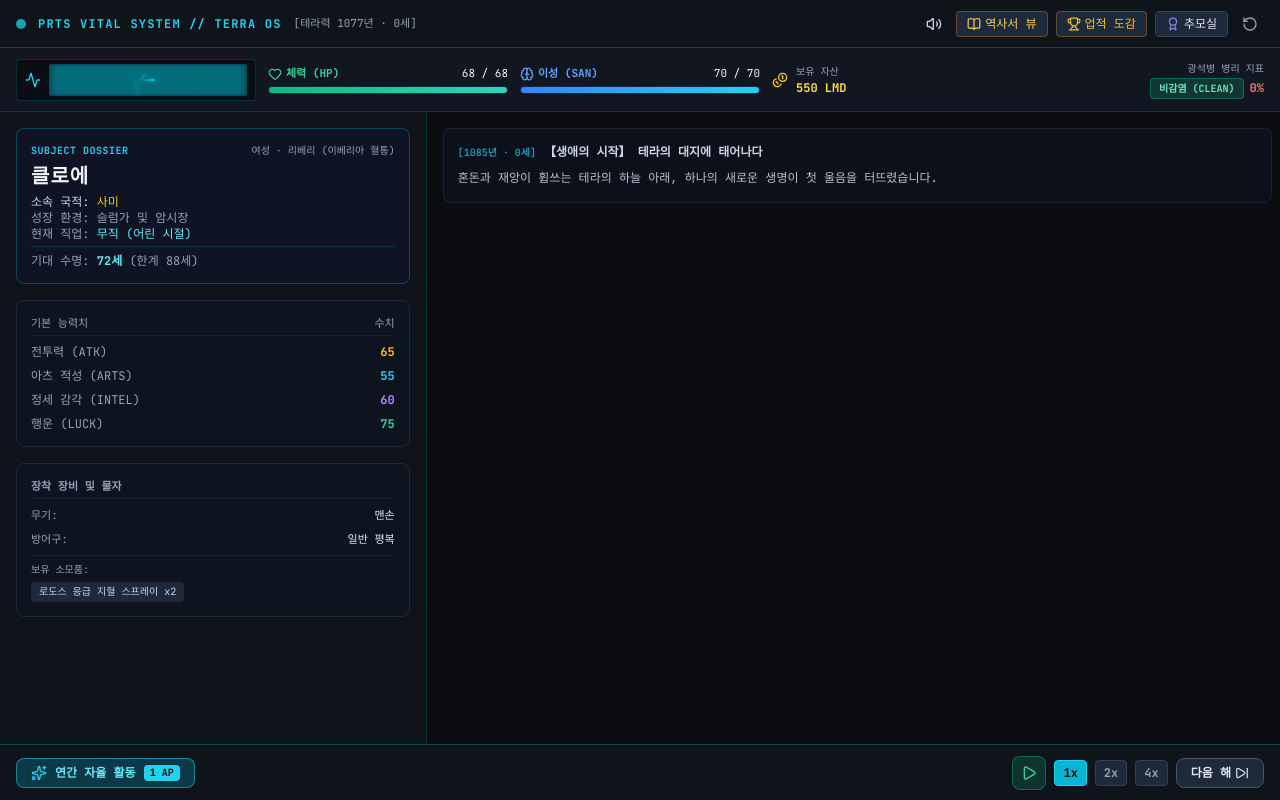
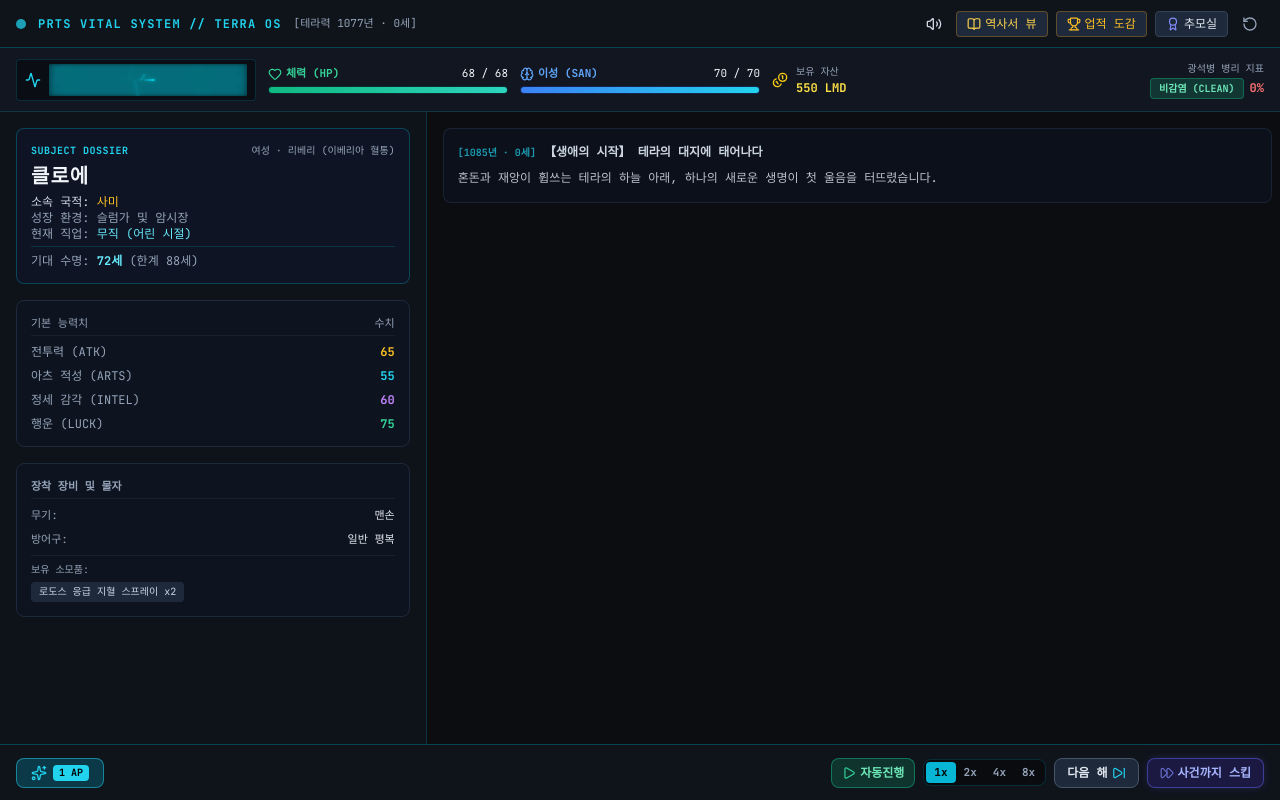
Before and after one commit to nicks2809/IF-terra-life, a React (Vite) app: page / in a window 1280 px wide. Built offline with nearby package versions, Linux system fonts and the light colour scheme; a web font is replaced by a local one.

Commit message:
feat: add 8x speed multiplier, skip to next choice/event, fast pace tuning, and keyboard shortcuts

```diff
--- a/src/App.tsx
+++ b/src/App.tsx
@@ -93,11 +93,47 @@ export const App: React.FC = () => {
     }
   }, [character, currentEvent, battleState, addLog]);
 
+  // 다음 선택지(사건)가 발생할 때까지 즉시 건너뛰기
+  const handleSkipToNextEvent = useCallback(() => {
+    if (!character.isAlive || currentEvent || battleState?.isActive) return;
+
+    sound.playVitalPulse();
+    let currentChar = character;
+    let foundEvent: GameEvent | undefined = undefined;
+
+    // 최대 40년 또는 사건/전투/사망 발생 시까지 루프로 고속 진행
+    for (let i = 0; i < 40; i++) {
+      const result = GameEngine.advanceOneYear(currentChar, addLog);
+      currentChar = result.updatedChar;
+
+      if (!currentChar.isAlive) {
+        break;
+      }
+
+      if (result.triggeredEvent) {
+        foundEvent = result.triggeredEvent;
+        break;
+      }
+    }
+
+    setCharacter(currentChar);
+    if (foundEvent) {
+      setCurrentEvent(foundEvent);
+      setIsPlaying(false);
+    }
+  }, [character, currentEvent, battleState, addLog]);
+
   // 자동 진행 타이머
   const timerRef = useRef<NodeJS.Timeout | null>(null);
   useEffect(() => {
     if (isPlaying && character.isAlive && !currentEvent && !battleState?.isActive) {
-      const intervalMs = Math.max(1500, Math.floor(16000 / speed));
+      const speedIntervalMap: Record<GameSpeed, number> = {
+        1: 900,  // 1x: 0.9초에 1년 (기존 16초에서 현실적인 템포로 대폭 개선)
+        2: 450,  // 2x: 0.45초에 1년
+        4: 200,  // 4x: 0.2초에 1년
+        8: 80,   // 8x: 0.08초에 1년 (초고속 스킵)
+      };
+      const intervalMs = speedIntervalMap[speed] || 450;
       timerRef.current = setInterval(() => {
         handleAdvanceYear();
       }, intervalMs);
@@ -108,6 +144,35 @@ export const App: React.FC = () => {
       if (timerRef.current) clearInterval(timerRef.current);
     };
   }, [isPlaying, speed, character.isAlive, currentEvent, battleState, handleAdvanceYear]);
+
+  // 키보드 단축키 (Space: 일시정지/재생, N: 다음 해, S: 사건까지 건너뛰기, 1/2/4/8: 배속)
+  useEffect(() => {
+    const handleKeyDown = (e: KeyboardEvent) => {
+      if (['INPUT', 'TEXTAREA'].includes((e.target as HTMLElement)?.tagName)) return;
+
+      if (e.code === 'Space') {
+        e.preventDefault();
+        if (character.isAlive && !currentEvent && !battleState?.isActive) {
+          setIsPlaying(prev => !prev);
+        }
+      } else if (e.key === 'n' || e.key === 'N') {
+        handleAdvanceYear();
+      } else if (e.key === 's' || e.key === 'S') {
+        handleSkipToNextEvent();
+      } else if (e.key === '1') {
+        setSpeed(1);
+      } else if (e.key === '2') {
+        setSpeed(2);
+      } else if (e.key === '4') {
+        setSpeed(4);
+      } else if (e.key === '8') {
+        setSpeed(8);
+      }
+    };
+
+    window.addEventListener('keydown', handleKeyDown);
+    return () => window.removeEventListener('keydown', handleKeyDown);
+  }, [character.isAlive, currentEvent, battleState, handleAdvanceYear, handleSkipToNextEvent]);
 
   // 선택지 선택
   const handleSelectChoice = (choice: EventChoice) => {
@@ -188,6 +253,7 @@ export const App: React.FC = () => {
           speed={speed}
           onChangeSpeed={setSpeed}
           onNextYear={handleAdvanceYear}
+          onSkipToNextEvent={handleSkipToNextEvent}
           onOpenActions={() => setIsActionsOpen(true)}
           onOpenHallOfFame={() => setIsHallOfFameOpen(true)}
           onOpenAchievementBook={() => setIsAchievementBookOpen(true)}
@@ -208,6 +274,7 @@ export const App: React.FC = () => {
           speed={speed}
           onChangeSpeed={setSpeed}
           onNextYear={handleAdvanceYear}
+          onSkipToNextEvent={handleSkipToNextEvent}
           onOpenActions={() => setIsActionsOpen(true)}
           onOpenHallOfFame={() => setIsHallOfFameOpen(true)}
           onOpenAchievementBook={() => setIsAchievementBookOpen(true)}
--- a/src/components/HistoryTome.tsx
+++ b/src/components/HistoryTome.tsx
@@ -8,6 +8,7 @@ import {
   Coins,
   Play,
   Pause,
+  FastForward,
   SkipForward,
   Volume2,
   VolumeX,
@@ -29,6 +30,7 @@ interface Props {
   speed: GameSpeed;
   onChangeSpeed: (speed: GameSpeed) => void;
   onNextYear: () => void;
+  onSkipToNextEvent?: () => void;
   onOpenActions: () => void;
   onOpenHallOfFame: () => void;
   onOpenAchievementBook?: () => void;
@@ -49,6 +51,7 @@ export const HistoryTome: React.FC<Props> = ({
   speed,
   onChangeSpeed,
   onNextYear,
+  onSkipToNextEvent,
   onOpenActions,
   onOpenHallOfFame,
   onOpenAchievementBook,
@@ -293,48 +296,79 @@ export const HistoryTome: React.FC<Props> = ({
       </main>
 
       {/* Tome Bottom Dock */}
-      <footer className="h-14 border-t-2 border-[#5c4033] bg-[#d9c79f] px-6 flex items-center justify-between shrink-0 shadow-md">
+      <footer className="h-14 border-t-2 border-[#5c4033] bg-[#d9c79f] px-3 sm:px-6 flex items-center justify-between shrink-0 shadow-md gap-2 overflow-x-auto">
         <button
           onClick={onOpenActions}
-          className="flex items-center space-x-2 px-4 py-1.5 rounded-lg bg-[#8b1e1e] hover:bg-[#a32828] text-white text-xs font-bold shadow transition-all"
+          className="flex items-center space-x-1.5 px-3 sm:px-4 py-1.5 rounded-lg bg-[#8b1e1e] hover:bg-[#a32828] text-white text-xs font-bold shadow transition-all shrink-0"
         >
-          <Feather className="w-4 h-4" />
-          <span>올해의 자율 행동</span>
+          <Feather className="w-4 h-4 shrink-0" />
+          <span className="hidden xs:inline">자율 행동</span>
           <span className="px-1.5 py-0.2 bg-white text-black text-[10px] rounded font-black">
             {character.actionPoints} AP
           </span>
         </button>
 
-        <div className="flex items-center space-x-2">
+        <div className="flex items-center space-x-1.5 sm:space-x-2 shrink-0">
           <button
             onClick={onTogglePlay}
-            className="p-2 rounded-lg bg-[#5c4033] hover:bg-[#432d24] text-white transition-all shadow"
-            title={isPlaying ? '일시정지' : '자동 진행'}
+            className={`flex items-center space-x-1 px-2.5 py-1.5 rounded-lg text-xs font-bold shadow transition-all ${
+              isPlaying
+                ? 'bg-[#8b1e1e] text-white'
+                : 'bg-[#5c4033] hover:bg-[#432d24] text-amber-200'
+            }`}
+            title={isPlaying ? '일시정지 (Space)' : '자동 진행 (Space)'}
           >
-            {isPlaying ? <Pause className="w-4 h-4" /> : <Play className="w-4 h-4" />}
+            {isPlaying ? (
+              <>
+                <Pause className="w-3.5 h-3.5" />
+                <span className="hidden sm:inline">일시정지</span>
+              </>
+            ) : (
+              <>
+                <Play className="w-3.5 h-3.5" />
+                <span className="hidden sm:inline">자동진행</span>
+              </>
+            )}
           </button>
 
-          {([1, 2, 4] as GameSpeed[]).map((s) => (
+          <div className="flex items-center bg-[#ebdcb9] rounded-lg p-0.5 border border-[#5c4033]/40">
+            {([1, 2, 4, 8] as GameSpeed[]).map((s) => (
               <button
                 key={s}
                 onClick={() => onChangeSpeed(s)}
-              className={`px-2.5 py-1 rounded text-xs font-bold border transition-all ${
+                className={`px-1.5 sm:px-2 py-0.5 rounded text-[11px] font-bold transition-all ${
                   speed === s
-                  ? 'bg-[#8b1e1e] text-white border-[#8b1e1e]'
-                  : 'bg-[#ebdcb9] border-[#5c4033]/40 text-[#5c4d47] hover:bg-[#dfceaa]'
+                    ? 'bg-[#8b1e1e] text-white shadow font-extrabold'
+                    : 'text-[#5c4d47] hover:text-[#2c1810]'
                 }`}
+                title={`배속 설정: ${s}배속 (단축키: ${s})`}
               >
                 {s}x
               </button>
             ))}
+          </div>
 
           <button
             onClick={onNextYear}
-            className="flex items-center space-x-1.5 px-4 py-1.5 rounded-lg bg-[#5c4033] hover:bg-[#432d24] text-white text-xs font-bold transition-all ml-2 shadow"
+            className="flex items-center space-x-1 px-2.5 sm:px-3 py-1.5 rounded-lg bg-[#5c4033] hover:bg-[#432d24] text-white text-xs font-bold transition-all shadow"
+            title="다음 해로 1년 넘기기 (단축키: N)"
           >
-            <span>다음 해로</span>
+            <span className="hidden sm:inline">다음 해</span>
+            <span className="sm:hidden">+1년</span>
             <SkipForward className="w-3.5 h-3.5" />
           </button>
+
+          {onSkipToNextEvent && (
+            <button
+              onClick={onSkipToNextEvent}
+              className="flex items-center space-x-1 px-2.5 sm:px-3 py-1.5 rounded-lg bg-[#c99732] hover:bg-[#dba83f] text-black text-xs font-bold transition-all shadow"
+              title="다음 선택지나 사건이 발생할 때까지 건너뛰기 (단축키: S)"
+            >
+              <FastForward className="w-3.5 h-3.5" />
+              <span className="hidden sm:inline">사건까지 스킵</span>
+              <span className="sm:hidden">스킵</span>
+            </button>
+          )}
         </div>
       </footer>
     </div>
--- a/src/components/PRTSTerminal.tsx
+++ b/src/components/PRTSTerminal.tsx
@@ -31,6 +31,7 @@ interface Props {
   speed: GameSpeed;
   onChangeSpeed: (speed: GameSpeed) => void;
   onNextYear: () => void;
+  onSkipToNextEvent?: () => void;
   onOpenActions: () => void;
   onOpenHallOfFame: () => void;
   onOpenAchievementBook?: () => void;
@@ -51,6 +52,7 @@ export const PRTSTerminal: React.FC<Props> = ({
   speed,
   onChangeSpeed,
   onNextYear,
+  onSkipToNextEvent,
   onOpenActions,
   onOpenHallOfFame,
   onOpenAchievementBook,
@@ -399,58 +401,85 @@ export const PRTSTerminal: React.FC<Props> = ({
       </main>
 
       {/* Bottom Control Deck */}
-      <footer className="h-14 border-t border-cyan-500/30 bg-[#0f131a] px-4 flex items-center justify-between shrink-0">
+      <footer className="h-14 border-t border-cyan-500/30 bg-[#0f131a] px-3 sm:px-4 flex items-center justify-between shrink-0 gap-2 overflow-x-auto">
         {/* Action Points Button */}
         <button
           onClick={onOpenActions}
-          className="flex items-center space-x-2 px-3.5 py-1.5 rounded-lg bg-cyan-600/30 hover:bg-cyan-500/40 border border-cyan-400/50 text-cyan-300 transition-all font-bold text-xs"
+          className="flex items-center space-x-1.5 px-2.5 sm:px-3.5 py-1.5 rounded-lg bg-cyan-600/30 hover:bg-cyan-500/40 border border-cyan-400/50 text-cyan-300 transition-all font-bold text-xs shrink-0"
         >
-          <Sparkles className="w-4 h-4 text-cyan-400" />
-          <span>연간 자율 활동</span>
+          <Sparkles className="w-4 h-4 text-cyan-400 shrink-0" />
+          <span className="hidden xs:inline">자율 활동</span>
           <span className="px-1.5 py-0.2 bg-cyan-400 text-black text-[10px] rounded font-black">
             {character.actionPoints} AP
           </span>
         </button>
 
         {/* Time Control Group */}
-        <div className="flex items-center space-x-2">
+        <div className="flex items-center space-x-1.5 sm:space-x-2 shrink-0">
           {/* Play/Pause */}
           <button
             onClick={onTogglePlay}
-            className={`p-2 rounded-lg border transition-all ${
+            className={`flex items-center space-x-1 px-2.5 py-1.5 rounded-lg border text-xs font-bold transition-all ${
               isPlaying
-                ? 'bg-amber-500/20 border-amber-500/40 text-amber-400 hover:bg-amber-500/30'
-                : 'bg-emerald-500/20 border-emerald-500/40 text-emerald-400 hover:bg-emerald-500/30'
+                ? 'bg-amber-500/20 border-amber-500/50 text-amber-300 shadow-[0_0_10px_rgba(245,158,11,0.2)]'
+                : 'bg-emerald-500/20 border-emerald-500/50 text-emerald-300 hover:bg-emerald-500/30'
             }`}
-            title={isPlaying ? '일시정지' : '자동 진행 시작'}
+            title={isPlaying ? '일시정지 (Space)' : '자동 진행 시작 (Space)'}
           >
-            {isPlaying ? <Pause className="w-4 h-4" /> : <Play className="w-4 h-4" />}
+            {isPlaying ? (
+              <>
+                <Pause className="w-3.5 h-3.5 text-amber-400" />
+                <span className="hidden sm:inline">일시정지</span>
+              </>
+            ) : (
+              <>
+                <Play className="w-3.5 h-3.5 text-emerald-400" />
+                <span className="hidden sm:inline">자동진행</span>
+              </>
+            )}
           </button>
 
-          {/* Speed Buttons */}
-          {([1, 2, 4] as GameSpeed[]).map((s) => (
+          {/* Speed Buttons (1x, 2x, 4x, 8x) */}
+          <div className="flex items-center bg-black/40 rounded-lg p-0.5 border border-cyan-500/20">
+            {([1, 2, 4, 8] as GameSpeed[]).map((s) => (
               <button
                 key={s}
                 onClick={() => onChangeSpeed(s)}
-              className={`px-2 py-1 rounded text-xs border font-bold transition-all ${
+                className={`px-1.5 sm:px-2 py-0.5 rounded text-[11px] font-bold transition-all ${
                   speed === s
-                  ? 'bg-cyan-500 text-black border-cyan-400'
-                  : 'bg-slate-800 border-slate-700 text-slate-400 hover:text-white'
+                    ? 'bg-cyan-500 text-black shadow font-extrabold'
+                    : 'text-slate-400 hover:text-white'
                 }`}
+                title={`배속 설정: ${s}배속 (단축키: ${s})`}
               >
                 {s}x
               </button>
             ))}
+          </div>
 
-          {/* Manual Turn Skip Button */}
+          {/* Manual Turn Skip Button (+1 Year) */}
           <button
             onClick={onNextYear}
-            className="flex items-center space-x-1 px-3.5 py-1.5 rounded-lg bg-slate-800 hover:bg-slate-700 border border-slate-600 text-slate-200 text-xs font-bold transition-all ml-2"
-            title="다음 해로 즉시 넘기기"
+            className="flex items-center space-x-1 px-2.5 sm:px-3 py-1.5 rounded-lg bg-slate-800 hover:bg-slate-700 border border-slate-600 text-slate-200 text-xs font-bold transition-all"
+            title="다음 해로 1년 넘기기 (단축키: N)"
           >
-            <span>다음 해</span>
-            <SkipForward className="w-3.5 h-3.5" />
+            <span className="hidden sm:inline">다음 해</span>
+            <span className="sm:hidden">+1년</span>
+            <SkipForward className="w-3.5 h-3.5 text-cyan-400" />
           </button>
+
+          {/* Skip to Next Choice/Event Button */}
+          {onSkipToNextEvent && (
+            <button
+              onClick={onSkipToNextEvent}
+              className="flex items-center space-x-1 px-2.5 sm:px-3 py-1.5 rounded-lg bg-indigo-950/80 hover:bg-indigo-900 border border-indigo-500/50 text-indigo-300 hover:text-indigo-200 text-xs font-bold transition-all shadow-[0_0_8px_rgba(99,102,241,0.2)]"
+              title="다음 선택지나 사건이 나타날 때까지 즉시 건너뛰기 (단축키: S)"
+            >
+              <FastForward className="w-3.5 h-3.5 text-indigo-400 animate-pulse" />
+              <span className="hidden sm:inline">사건까지 스킵</span>
+              <span className="sm:hidden">스킵</span>
+            </button>
+          )}
         </div>
       </footer>
     </div>
--- a/src/types/index.ts
+++ b/src/types/index.ts
@@ -2,7 +2,7 @@
 
 export type ThemeMode = 'prts' | 'tome';
 
-export type GameSpeed = 1 | 2 | 4;
+export type GameSpeed = 1 | 2 | 4 | 8;
 
 export type Gender = '남성' | '여성';
 
```
Lines whose indentation alone changed are shown as unchanged.
